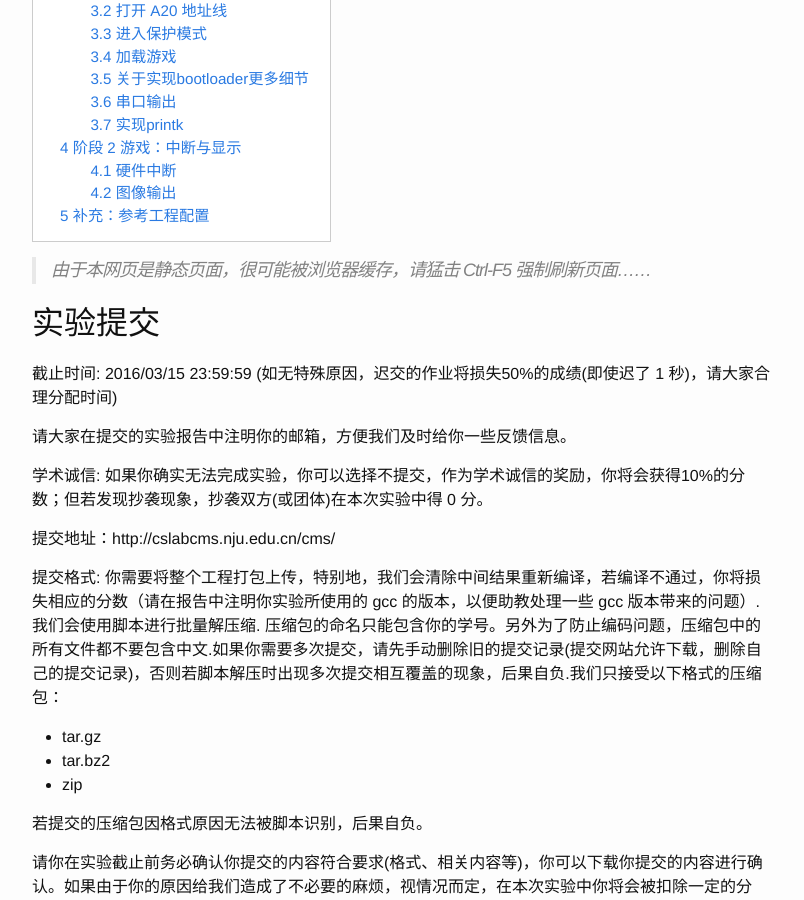
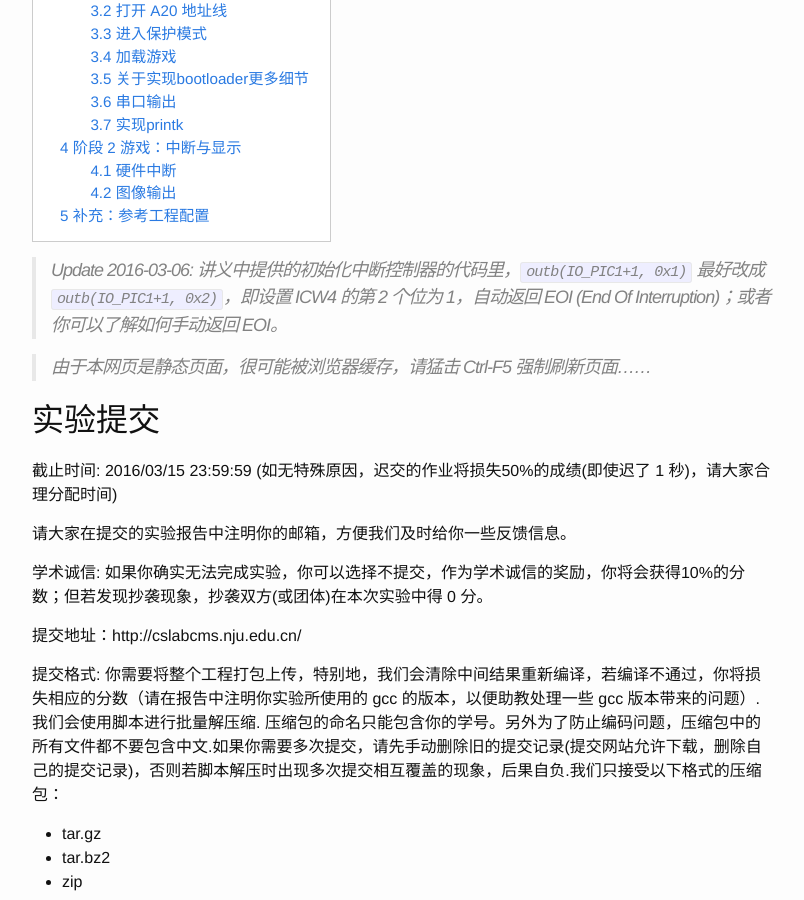
Before and after one commit to Wonicon/nju-oslab-lecture, a Jekyll site: the page built from _posts/2016-02-24-lab-01.md, in a window 1280 px wide and 900 px high, scrolled down 297 px. Shown: the whole window, without its empty margins (238-1042 px from the left). Built offline with Jekyll 4.4.1, drawn with Linux system fonts in a browser that asks for light colours; Markdown is read by kramdown in place of the engine named in the settings; comment, search, counter and statistics services are not loaded; part of the change alters nothing that is shown.

Commit message:
Fix submmit address

```diff
--- a/_posts/2016-02-24-lab-01.md
+++ b/_posts/2016-02-24-lab-01.md
@@ -2,6 +2,8 @@
 layout: post
 title: Lab 01
 ---
+
+> Update 2016-03-06: 讲义中提供的初始化中断控制器的代码里，`outb(IO_PIC1+1, 0x1)` 最好改成 `outb(IO_PIC1+1, 0x2)`，即设置 ICW4 的第 2 个位为 1，自动返回 EOI (End Of Interruption)；或者你可以了解如何手动返回 EOI。
 
 > 由于本网页是静态页面，很可能被浏览器缓存，请猛击 Ctrl-F5 强制刷新页面……
 
@@ -13,7 +15,7 @@ title: Lab 01
 
 学术诚信: 如果你确实无法完成实验，你可以选择不提交，作为学术诚信的奖励，你将会获得10%的分数；但若发现抄袭现象，抄袭双方(或团体)在本次实验中得 0 分。
 
-提交地址：http://cslabcms.nju.edu.cn/cms/
+提交地址：http://cslabcms.nju.edu.cn/
 
 提交格式: 你需要将整个工程打包上传，特别地，我们会清除中间结果重新编译，若编译不通过，你将损失相应的分数（请在报告中注明你实验所使用的 gcc 的版本，以便助教处理一些 gcc 版本带来的问题）. 我们会使用脚本进行批量解压缩. 压缩包的命名只能包含你的学号。另外为了防止编码问题，压缩包中的所有文件都不要包含中文.如果你需要多次提交，请先手动删除旧的提交记录(提交网站允许下载，删除自己的提交记录)，否则若脚本解压时出现多次提交相互覆盖的现象，后果自负.我们只接受以下格式的压缩包：
 
```
